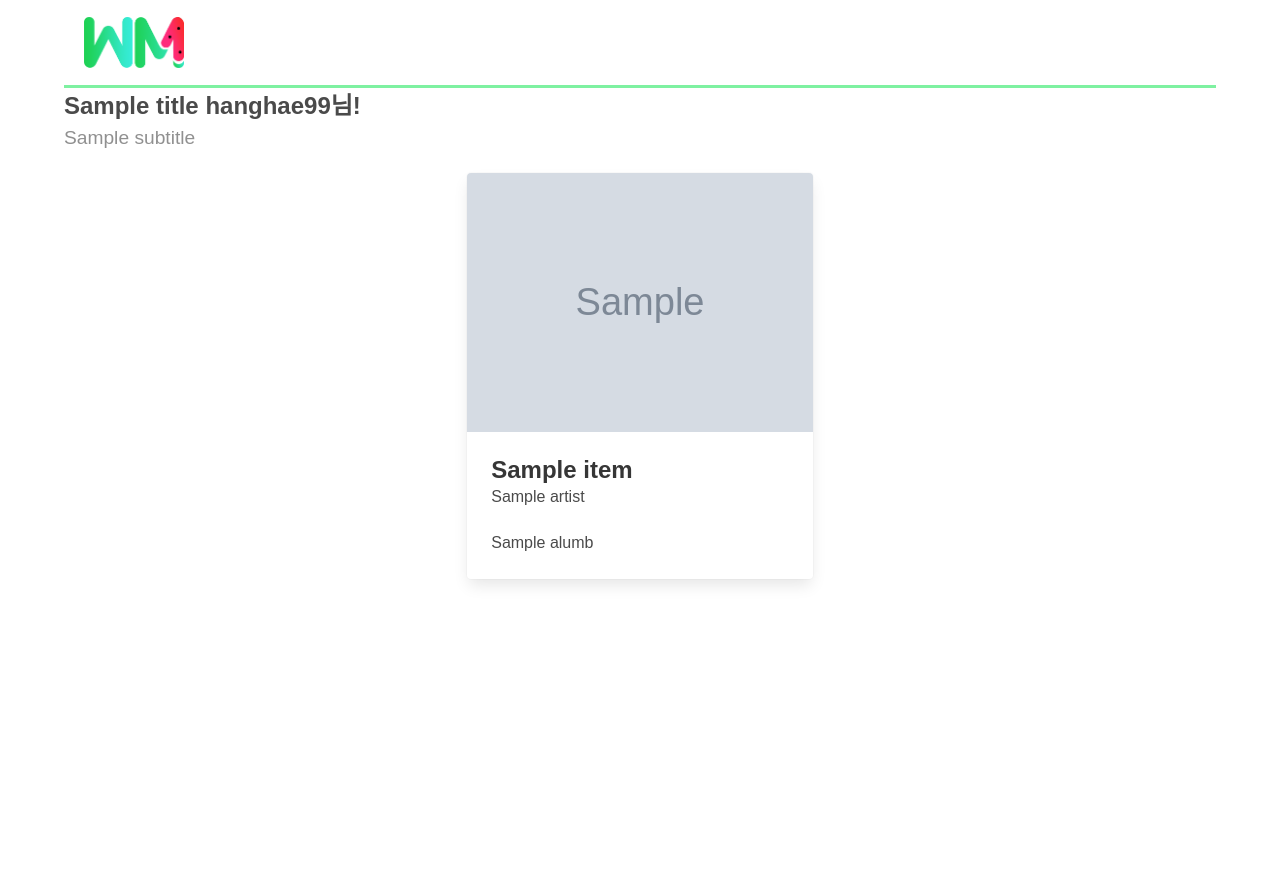
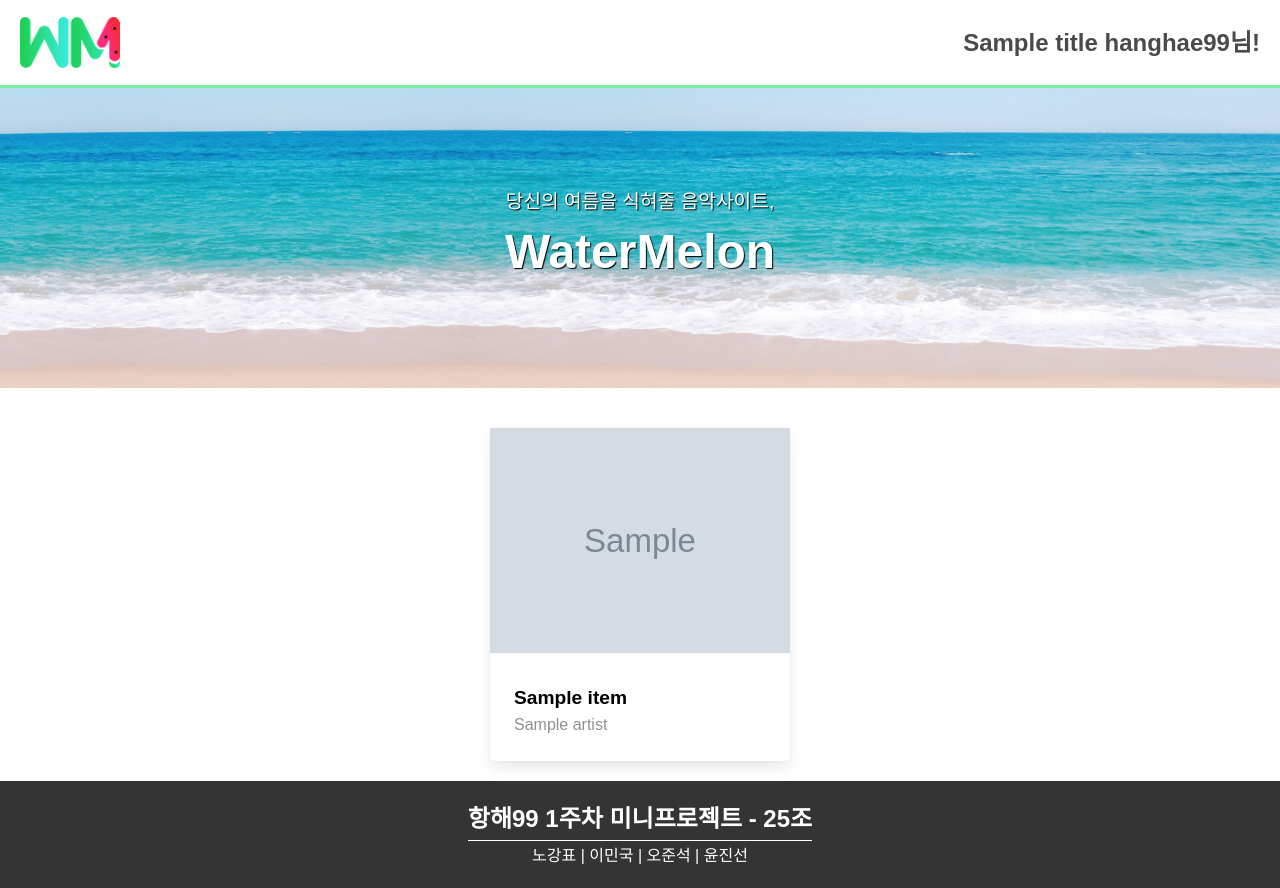
Before and after one commit to gangpyono/hanghae99_miniproject, a Flask app: template templates/index.html in a window 1280 px wide. Before the commit the page ends 585 px from the top, so only its background shows below. Run offline with Flask 2, Linux system fonts and the light colour scheme; the template is opened without the code that fills it: most values are stand-ins (such as "Sample title", 1, 10 or a date in 2020); grey boxes marked "Sample" are stand-in pictures; some libraries are stand-ins or nearby versions; some web fonts are replaced.

Commit message:
다건들임

```diff
--- a/app.py
+++ b/app.py
@@ -24,7 +24,7 @@ def home():
     try:
         payload = jwt.decode(token_receive, SECRET_KEY, algorithms=['HS256'])
 
-        main_title = "H!"  # 진자 탬플릿언어에 사용될 내용
+        main_title = "Hi,"  # 진자 탬플릿언어에 사용될 내용
         subtitle = "들으면 기분좋아지는 여름노래 모음"
         music_list = list(db.music_list.find({}, {'_id': False}))
         return render_template("index.html", title=main_title, subtitle=subtitle, list=music_list)
--- a/static/mystyle.css
+++ b/static/mystyle.css
@@ -78,7 +78,7 @@ footer {
 
 /* index - 메인배너 */
 .indexMainImage{
-    background-image: url("backimage.jpg");
+    background-image: url("background-image.jpg");
     background-size: cover;
     width: 100%;
     height: 300px;
--- a/templates/index.html
+++ b/templates/index.html
@@ -26,40 +26,50 @@
 
     </head>
     <body>
-        <div class="container">
+        <div class="container1">
+
+            <!-- navbar -->
             <nav>
                 <a class="mainIcon" href="/">
                     <img src="{{ url_for('static', filename='워터멜론icon.png') }}">
                 </a>
-{#                <div class="buttons">#}
-{#                    <button class="Button is-success">로그아웃</button>#}
-{#                </div>#}
+                <div class="indexTitle">{{ title }} hanghae99님!</div>
                 <!--버튼클릭시 로그인페이지로 이동-->
+{#              <div class="buttons">#}
+{#                  <button class="Button is-success">로그아웃</button>#}
+{#              </div>#}
             </nav>
-            <div class="subtitle-container">
-                <div class="indexTitle">{{ title }} hanghae99님!</div>
-                <div class="indexSub">{{ subtitle }}</div>
+
+            <!-- 메인배너 -->
+            <div class="indexMainImage">
+                <p class="indexMainImageTitle1">당신의 여름을 식혀줄 음악사이트,</p>
+                <span class="indexMainImageTitle2">WaterMelon</span>
             </div>
-            <div class="image1">
+
+            <!-- 카드 리스트 -->
+            <div class="imageCard">
                 <ul class="itemList">
                     {% for item in list %}
                         <div class="card item">
-                            <div class="card-image">
-                                <figure class="image is-4by3">
-                                    <a href='detail/{{ item.title }}'>
-                                        <img src='{{ item.img }}' alt="Placeholder image">
-                                    </a>
-                                </figure>
-                            </div>
+                            <a href='detail/{{ item.title }}'>
+                                <img src="{{ item.img }}" alt="Placeholder image">
+                            </a>
                             <div class="card-content">
-                                <p class="title is-4 ">{{ item.title }}</p>
-                                <p class="subtitle is-6">{{ item.artist }}</p>
-                                <p>{{ item.alumb }}</p>
+                                <p class="contentTitle">{{ item.title }}</p>
+                                <p class="contentArtist">{{ item.artist }}</p>
                             </div>
                         </div>
                     {% endfor %}
                 </ul>
             </div>
+
+            <!-- 푸터 -->
+            <footer>
+                <div class="footerInfo">
+                    <span class="footerInfoTitle">항해99 1주차 미니프로젝트 - 25조</span>
+                    <span class="footerInfoText">노강표 | 이민국 | 오준석 | 윤진선</span>
+                </div>
+            </footer>
         </div>
     </body>
 </html>
```
Also changed, not shown: templates/detail.html (+7 -6 lines), static/background-image.jpg (added), static/mainimage.jpg (deleted), templates/main.js (renamed from static/main.js).
